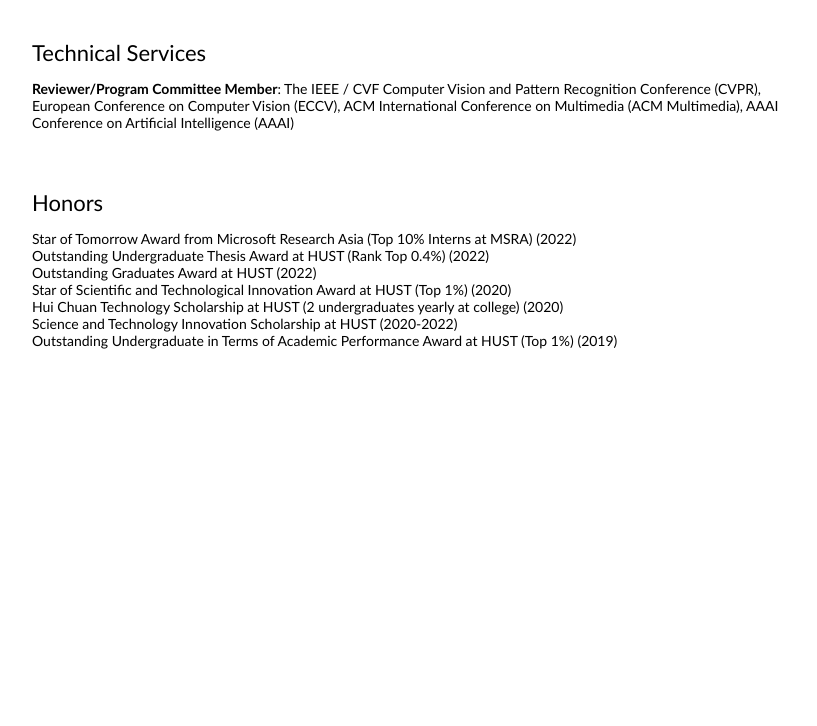
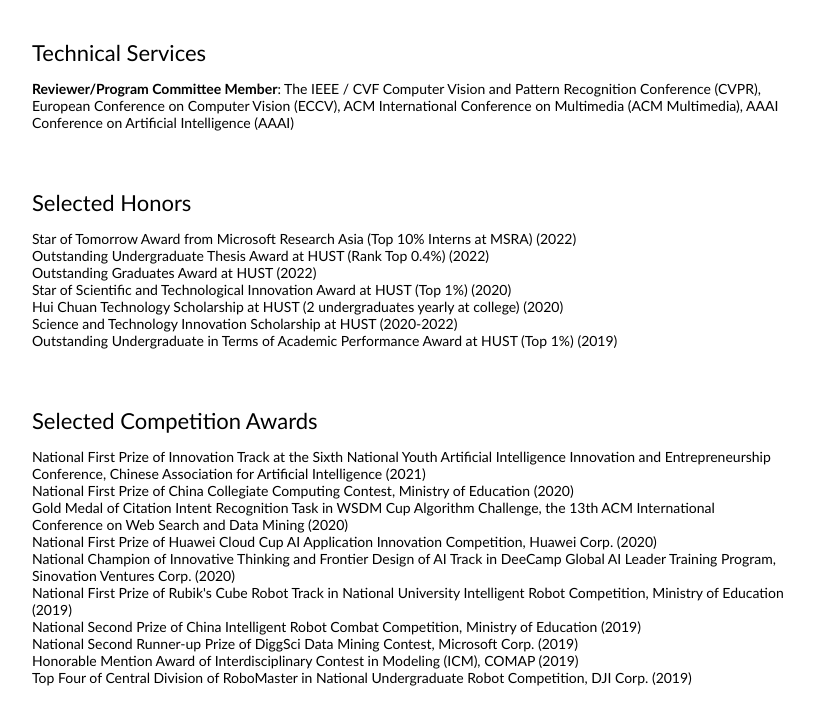
Before and after one commit to JerryX1110/JerryX1110.github.io, a plain HTML site: page index.html in a window 1280 px wide. Shown: the part 971-1697 px from the top of the page, without its empty margins (230-1047 px from the left). Before the commit the page ends 1364 px from the top, so only its background shows below. Drawn offline with Linux system fonts and the light colour scheme.

Commit message:
Update index.html

```diff
--- a/index.html
+++ b/index.html
@@ -192,7 +192,7 @@
 		<table width="100%" align="center" border="0" cellpadding="20"><tbody>
 		   <tr>
 		    <td style="padding:20px;width:100%;vertical-align:middle">
-		      <heading>Honors</heading>
+		      <heading>Selected Honors</heading>
 		      <p>
 			 Star of Tomorrow Award from Microsoft Research Asia (Top 10% Interns at MSRA)   	(2022)
 			  <br>
@@ -210,8 +210,36 @@
 			 </p>
 		    </td>
 		  </tr>
+
+	 </tbody></table>
+		<table width="100%" align="center" border="0" cellpadding="20"><tbody>
+		   <tr>
+		    <td style="padding:20px;width:100%;vertical-align:middle">
+		      <heading>Selected Competition Awards</heading>
+		      <p>
+			 National First Prize of Innovation Track at the Sixth National Youth Artificial Intelligence Innovation and Entrepreneurship Conference, Chinese Association for Artificial Intelligence		(2021)
+			  <br>
+			  National First Prize of China Collegiate Computing Contest, Ministry of Education	(2020)
+			 <br>
+			  Gold Medal of Citation Intent Recognition Task in WSDM Cup Algorithm Challenge, the 13th ACM International Conference on Web Search and Data Mining		(2020)
+			 <br>
+			  National First Prize of Huawei Cloud Cup AI Application Innovation Competition, Huawei Corp. 		(2020)
+			 <br>
+			 National Champion of Innovative Thinking and Frontier Design of AI Track in DeeCamp Global AI Leader Training Program, Sinovation Ventures Corp.		(2020)
+			 <br>
+			 National First Prize of Rubik's Cube Robot Track in National University Intelligent Robot Competition, Ministry of Education	(2019)
+			 <br>
+			 National Second Prize of China Intelligent Robot Combat Competition, Ministry of Education		(2019)
+			 <br>
+			 National Second Runner-up Prize of DiggSci Data Mining Contest, Microsoft Corp.		(2019)
+			 <br>
+			Honorable Mention Award of Interdisciplinary Contest in Modeling (ICM), COMAP		(2019)
+			 <br>
+			Top Four of Central Division of RoboMaster in National Undergraduate Robot Competition, DJI Corp.		(2019)
+			 </p>
+		    </td>
+		  </tr>
 	    </tbody></table>
-
 
 
 </body>
```
